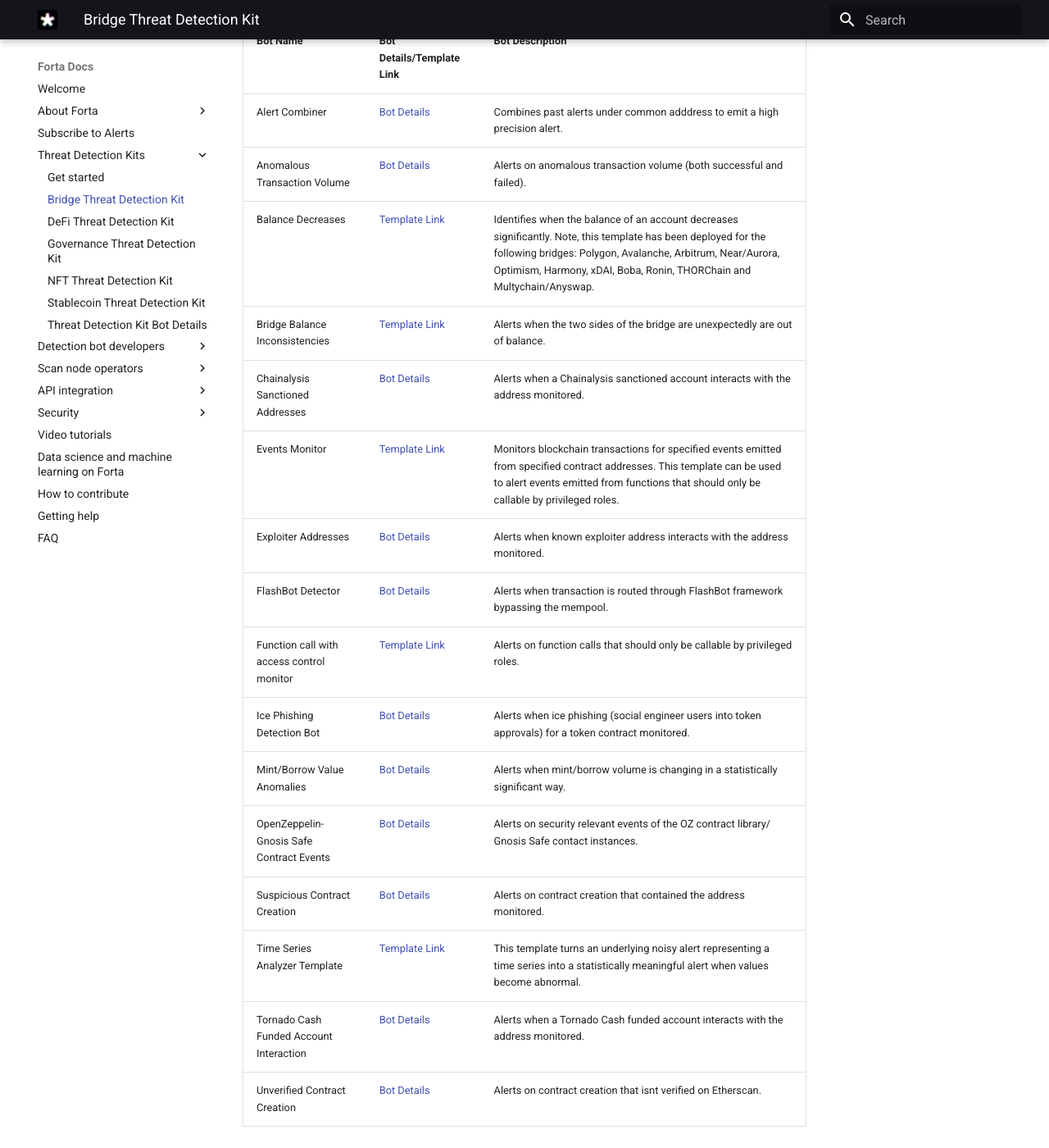
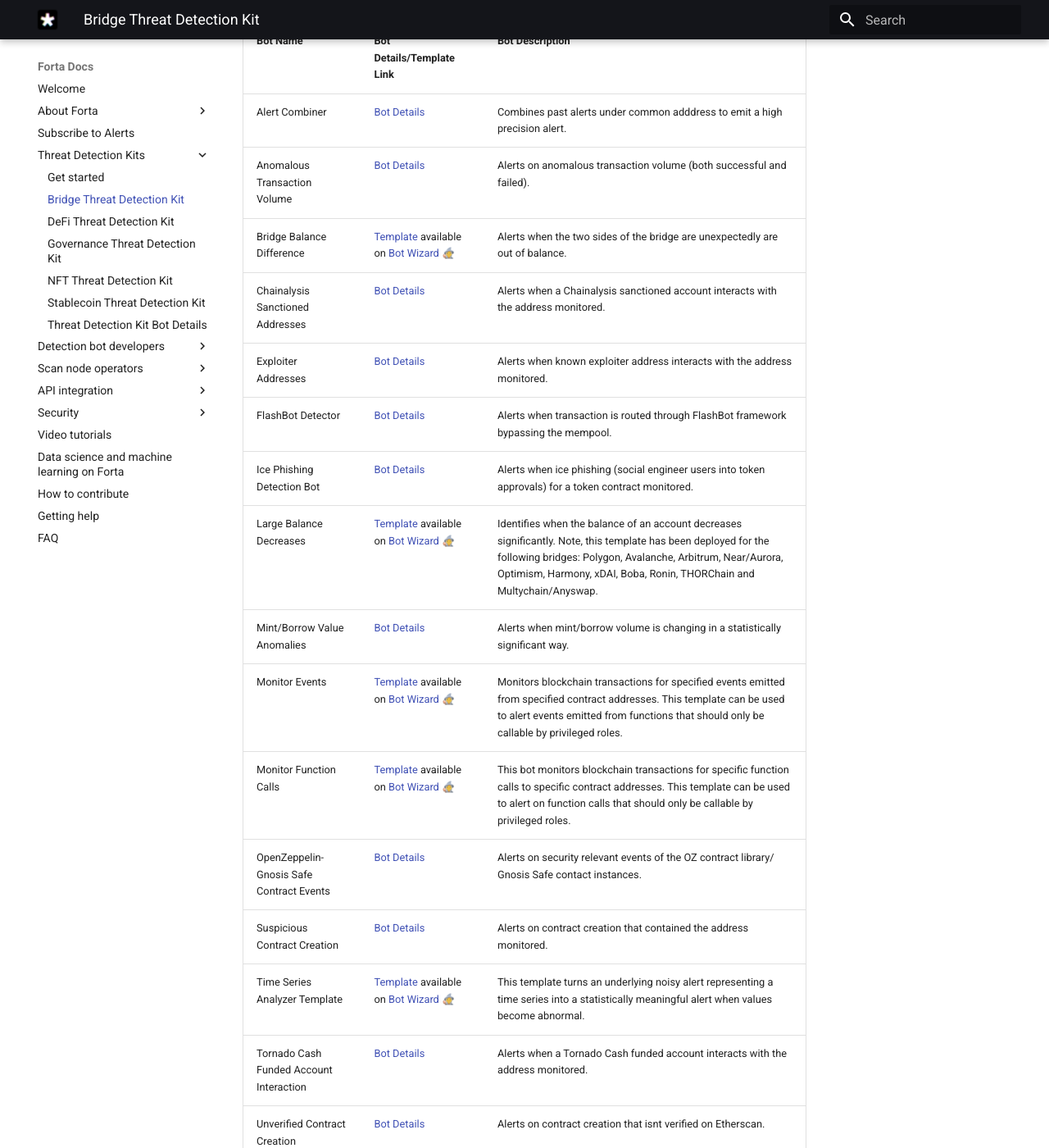
Before and after one commit to forta-network/docs, an MkDocs documentation site: the page built from docs/bridge-starter-kit.md, in a window 1280 px wide and 1400 px high, scrolled down 743 px. Shown: the whole window at 82% size. Built offline with MkDocs 1.6.1 and Material for MkDocs 9.7.7, drawn with Linux system fonts in a browser that asks for light colours.

Commit message:
Update description for templates available on bot wizard (#86)

```diff
--- a/docs/bridge-starter-kit.md
+++ b/docs/bridge-starter-kit.md
@@ -11,17 +11,17 @@
 |----------|------------------|------------------|
 | Alert Combiner | [Bot Details](starter-kit-bot-details.md#alert-combiner) | Combines past alerts under common adddress to emit a high precision alert. |
 | Anomalous Transaction Volume | [Bot Details](starter-kit-bot-details.md#anomalous-transaction-volume) | Alerts on anomalous transaction volume (both successful and failed).|
-| Balance Decreases | [Template Link](https://github.com/LimeChain/forta-starter-kits/tree/main/large-balance-decrease) | Identifies when the balance of an account decreases significantly. Note, this template has been deployed for the following bridges: Polygon, Avalanche, Arbitrum, Near/Aurora, Optimism, Harmony, xDAI, Boba, Ronin, THORChain and Multychain/Anyswap. |
-| Bridge Balance Inconsistencies | [Template Link](https://github.com/LimeChain/forta-starter-kits/tree/main/bridge-balance-difference) | Alerts when the two sides of the bridge are unexpectedly are out of balance. |
+| Bridge Balance Difference | [Template](https://github.com/LimeChain/forta-starter-kits/tree/main/bridge-balance-difference) available on [Bot Wizard](https://app.forta.network/wizard) 🧙 | Alerts when the two sides of the bridge are unexpectedly are out of balance. |
 | Chainalysis Sanctioned Addresses | [Bot Details](starter-kit-bot-details.md#chainalysis-sanctioned-addresses) | Alerts when a Chainalysis sanctioned account interacts with the address monitored. |
-| Events Monitor | [Template Link](https://github.com/arbitraryexecution/forta-bot-templates/tree/main/src/monitor-events) | Monitors blockchain transactions for specified events emitted from specified contract addresses. This template can be used to alert events emitted from functions that should only be callable by privileged roles. |
 | Exploiter Addresses | [Bot Details](starter-kit-bot-details.md#exploiter-addresses) | Alerts when known exploiter address interacts with the address monitored. |
 | FlashBot Detector | [Bot Details](https://explorer.forta.network/agent/0xbc06a40c341aa1acc139c900fd1b7e3999d71b80c13a9dd50a369d8f923757f5) |  Alerts when transaction is routed through FlashBot framework bypassing the mempool. |
-| Function call with access control monitor | [Template Link](https://github.com/arbitraryexecution/forta-bot-templates/tree/main/src/monitor-function-calls) | Alerts on function calls that should only be callable by privileged roles.|
 | Ice Phishing Detection Bot | [Bot Details](starter-kit-bot-details.md#evidence-of-phishing-bot) | Alerts when ice phishing (social engineer users into token approvals) for a token contract monitored. |
+| Large Balance Decreases | [Template](https://github.com/LimeChain/forta-starter-kits/tree/main/large-balance-decrease) available on [Bot Wizard](https://app.forta.network/wizard) 🧙 | Identifies when the balance of an account decreases significantly. Note, this template has been deployed for the following bridges: Polygon, Avalanche, Arbitrum, Near/Aurora, Optimism, Harmony, xDAI, Boba, Ronin, THORChain and Multychain/Anyswap. |
 | Mint/Borrow Value Anomalies | [Bot Details](starter-kit-bot-details.md#mint-borrow-anomalies) | Alerts when mint/borrow volume is changing in a statistically significant way. |
+| Monitor Events | [Template](https://github.com/arbitraryexecution/forta-bot-templates/tree/main/src/monitor-events) available on [Bot Wizard](https://app.forta.network/wizard) 🧙 | Monitors blockchain transactions for specified events emitted from specified contract addresses. This template can be used to alert events emitted from functions that should only be callable by privileged roles. |
+| Monitor Function Calls | [Template](https://github.com/arbitraryexecution/forta-bot-templates/tree/main/src/monitor-function-calls) available on [Bot Wizard](https://app.forta.network/wizard) 🧙 | This bot monitors blockchain transactions for specific function calls to specific contract addresses. This template can be used to alert on function calls that should only be callable by privileged roles.|
 | OpenZeppelin-Gnosis Safe Contract Events | [Bot Details](starter-kit-bot-details.md#openzeppelin-gnosis-safe-contract-events) | Alerts on security relevant events of the OZ contract library/ Gnosis Safe contact instances. |
 | Suspicious Contract Creation | [Bot Details](starter-kit-bot-details.md#suspicious-contract-creation) | Alerts on contract creation that contained the address monitored. |
-| Time Series Analyzer Template | [Template Link](https://github.com/forta-network/starter-kits/time-series-analyzer-template) | This template turns an underlying noisy alert representing a time series into a statistically meaningful alert when values become abnormal. |
+| Time Series Analyzer Template | [Template](https://github.com/forta-network/starter-kits/time-series-analyzer-template) available on [Bot Wizard](https://app.forta.network/wizard) 🧙 | This template turns an underlying noisy alert representing a time series into a statistically meaningful alert when values become abnormal. |
 | Tornado Cash Funded Account Interaction | [Bot Details](starter-kit-bot-details.md#tornado-cash-funded-account-interaction) | Alerts when a Tornado Cash funded account interacts with the address monitored. |
 | Unverified Contract Creation | [Bot Details](starter-kit-bot-details.md#unverified-contract-creation) | Alerts on contract creation that isnt verified on Etherscan. |
```
Also changed, not shown: docs/defi-starter-kit.md (+4 -4 lines), docs/governance-starter-kit.md (+4 -4 lines), docs/nft-starter-kit.md (+4 -4 lines), docs/stablecoin-starter-kit.md (+4 -4 lines), docs/threat-detection-kits.md (+2 -1 lines).
